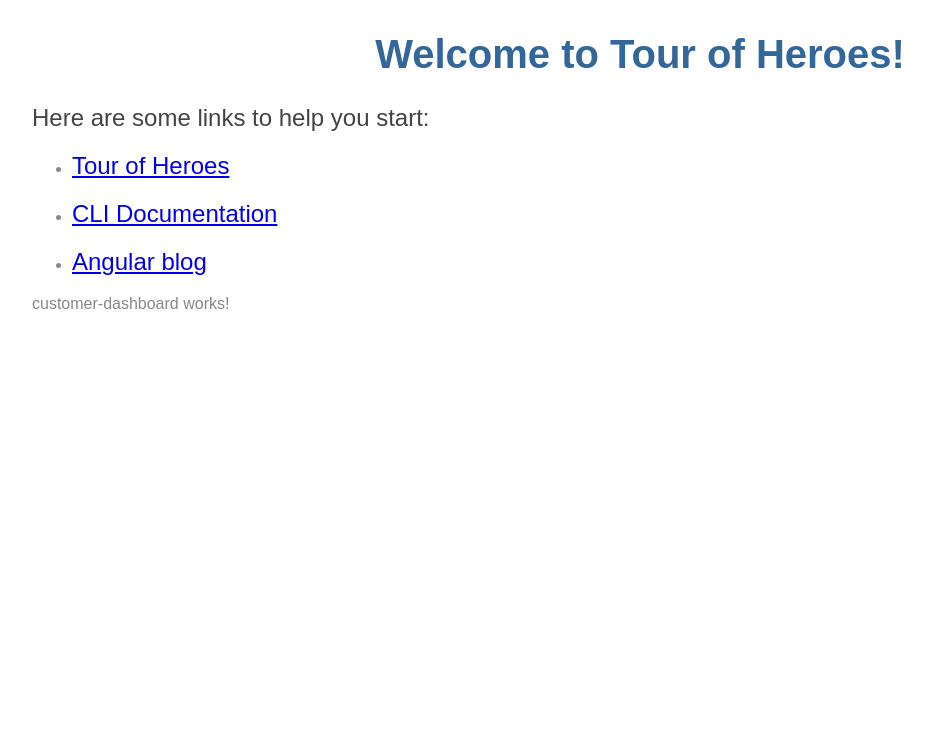
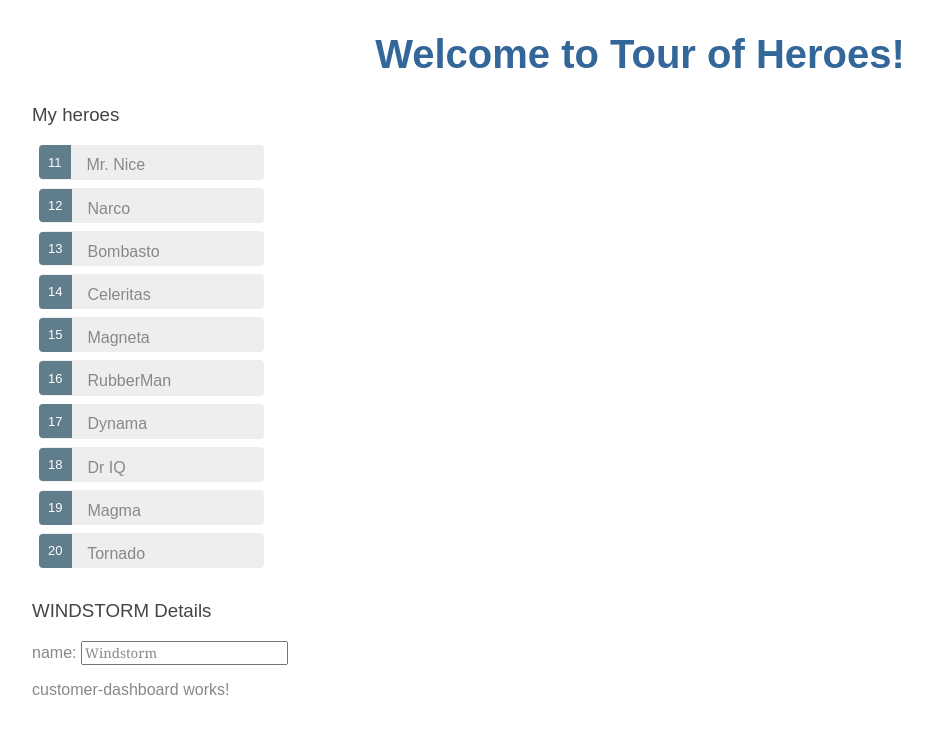
Before and after one commit to WLyKan/practice_Ng, an Angular app: page / in a window 1280 px wide. Shown: the top 734 px of the page, without its empty margins (0-932 px from the left). Built offline with nearby package versions, Linux system fonts and the light colour scheme.

Commit message:
feat: display heroes list

```diff
--- a/src/app/app.component.html
+++ b/src/app/app.component.html
@@ -4,17 +4,7 @@
     Welcome to {{ title }}!
   </h1>
 </div>
-<h2>Here are some links to help you start: </h2>
-<ul>
-    <li>
-    <h2><a target="_blank" rel="noopener" href="https://angular.io/tutorial">Tour of Heroes</a></h2>
-  </li>
-    <li>
-    <h2><a target="_blank" rel="noopener" href="https://angular.io/cli">CLI Documentation</a></h2>
-  </li>
-    <li>
-    <h2><a target="_blank" rel="noopener" href="https://blog.angular.io/">Angular blog</a></h2>
-  </li>
-</ul>
+<app-heroes></app-heroes>
+
 <app-customer-dashboard></app-customer-dashboard>
 <router-outlet></router-outlet>
--- /dev/null
+++ b/src/app/hero.ts
@@ -0,0 +1,4 @@
+export class Hero {
+    id: number;
+    name: string;
+}
--- /dev/null
+++ b/src/app/heroes/heroes.component.html
@@ -0,0 +1,20 @@
+<!-- <p>heroes works!</p> -->
+<h3>My heroes</h3>
+<ul class="heroes">
+    <!-- <li>
+        <span class="badge">{{hero.id}}</span> {{hero.name | uppercase}}
+    </li> -->
+    <li *ngFor="let hero of heroes"
+        (click)="onSelect(hero)"
+        [class.selected]="hero === selectedHero">
+        <span class="badge">{{hero.id}}</span> {{hero.name}}
+    </li>
+</ul>
+
+<div *ngIf="selectedHero">
+    <h3>{{selectedHero.name | uppercase}} Details</h3>
+    <label class="" for="">
+        name:
+        <input type="text" [(ngModel)]="selectedHero.name" placeholder="name">
+    </label>
+</div>
--- /dev/null
+++ b/src/app/heroes/heroes.component.scss
@@ -0,0 +1,55 @@
+/* HeroesComponent's private CSS styles */
+.selected {
+    background-color: #CFD8DC !important;
+    color: white;
+}
+
+.heroes {
+    margin: 0 0 2em 0;
+    list-style-type: none;
+    padding: 0;
+    width: 15em;
+}
+
+.heroes li {
+    cursor: pointer;
+    position: relative;
+    left: 0;
+    background-color: #EEE;
+    margin: .5em;
+    padding: .3em 0;
+    height: 1.6em;
+    border-radius: 4px;
+    line-height: 1.6em;
+}
+
+.heroes li.selected:hover {
+    background-color: #BBD8DC !important;
+    color: white;
+}
+
+.heroes li:hover {
+    color: #607D8B;
+    background-color: #DDD;
+    left: .1em;
+}
+
+.heroes .text {
+    position: relative;
+    top: -3px;
+}
+
+.heroes .badge {
+    display: inline-block;
+    font-size: small;
+    color: white;
+    padding: 0.8em 0.7em 0 0.7em;
+    background-color: #607D8B;
+    line-height: 1em;
+    position: relative;
+    left: -1px;
+    top: -4px;
+    height: 1.8em;
+    margin-right: .8em;
+    border-radius: 4px 0 0 4px;
+}
--- /dev/null
+++ b/src/app/heroes/heroes.component.ts
@@ -0,0 +1,33 @@
+import { Component, OnInit } from '@angular/core';
+import { Hero } from '../hero';
+import { HEROES } from '../mock-heroes';
+
+@Component({
+    selector: 'app-heroes',
+    templateUrl: './heroes.component.html',
+    styleUrls: ['./heroes.component.scss']
+})
+export class HeroesComponent implements OnInit {
+
+    // hero = 'Windstorm';
+    // hero: Hero = {
+    //     id: 1,
+    //     name: 'Windstorm'
+    // };
+    heroes = HEROES;
+    selectedHero: Hero = {
+        id: 1,
+        name: 'Windstorm'
+    };
+
+    constructor() {
+    }
+
+    ngOnInit() {
+    }
+
+    onSelect(hero: Hero): void {
+        this.selectedHero = hero;
+    }
+
+}
--- /dev/null
+++ b/src/app/mock-heroes.ts
@@ -0,0 +1,14 @@
+import { Hero } from './hero';
+
+export const HEROES: Hero[] = [
+    { id: 11, name: 'Mr. Nice' },
+    { id: 12, name: 'Narco' },
+    { id: 13, name: 'Bombasto' },
+    { id: 14, name: 'Celeritas' },
+    { id: 15, name: 'Magneta' },
+    { id: 16, name: 'RubberMan' },
+    { id: 17, name: 'Dynama' },
+    { id: 18, name: 'Dr IQ' },
+    { id: 19, name: 'Magma' },
+    { id: 20, name: 'Tornado' }
+];
```
Also changed, not shown: src/app/app.module.ts (+8 -6 lines), 1 other file (tests, documents, lock files or other folders).
